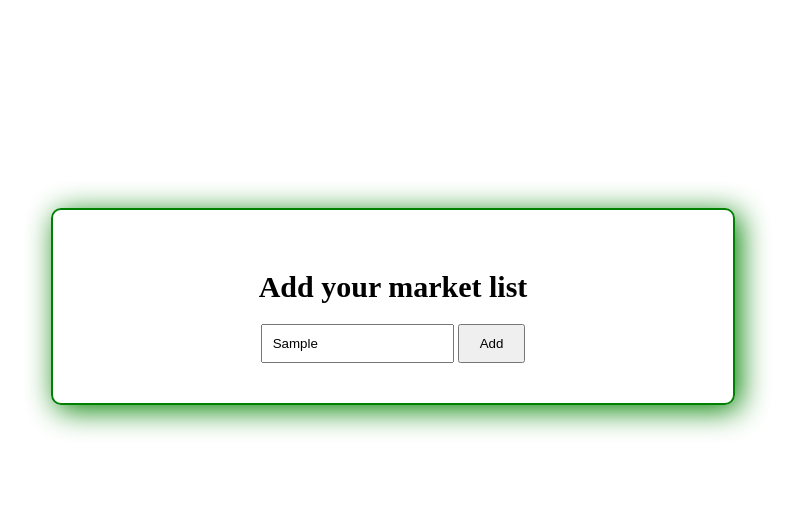
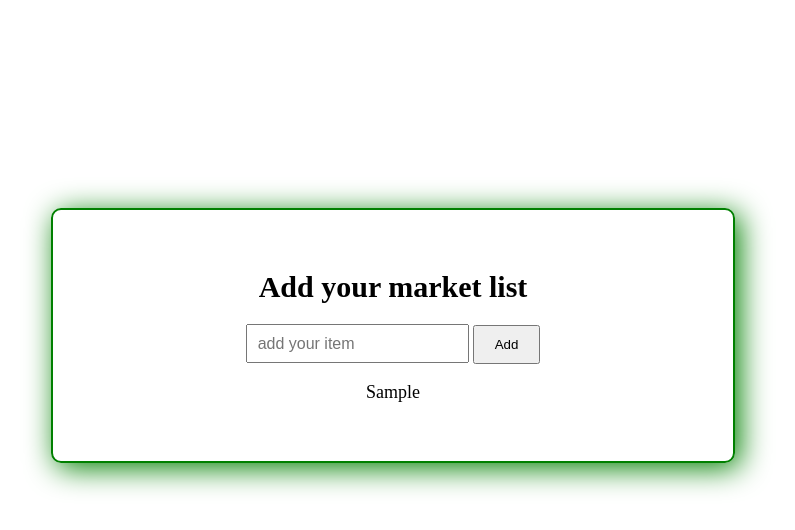
Before and after one commit to Siam-al-islam/webChallenge-99DaysWithCPC, a plain HTML site: page day4/dom-manipulate/index.html in a window 1280 px wide. Both pictures are taken after typing "Sample" into the empty fields and a click on the button "Add". Shown: the whole page, without its empty margins (247-1042 px from the left). Drawn offline with Linux system fonts and the light colour scheme.

Commit message:
input filed function added with js

```diff
--- a/day4/dom-manipulate/index.html
+++ b/day4/dom-manipulate/index.html
@@ -14,8 +14,13 @@
             <h1>Add your market list</h1>
             <input placeholder="add your item" type="text" name="" id="input-field">
             <button id="add-btn">Add</button>
+            <div id="list-container">
+
+            </div>
         </div>
     </main>
+
+    <script src="script.js"></script>
 </body>
 
 </html>
--- /dev/null
+++ b/day4/dom-manipulate/script.js
@@ -0,0 +1,13 @@
+const inputField = document.querySelector('#input-field');
+const addBtn = document.querySelector('#add-btn');
+const itemContainer = document.querySelector('#list-container');
+
+const addList = () => {
+    const newItem = document.createElement('p');
+    newItem.innerText = inputField.value;
+    itemContainer.appendChild(newItem);
+    newItem.classList.add('item')
+    inputField.value = "";
+}
+
+addBtn.addEventListener('click', addList);
--- a/day4/dom-manipulate/style.css
+++ b/day4/dom-manipulate/style.css
@@ -19,8 +19,15 @@ body {
 .container input {
     height: 33px;
     padding-left: 10px;
+    font-size: 16px;
 }
 
 .container button {
     padding: 10px 20px;
 }
+
+.item {
+    font-size: 18px;
+    margin-top: 10;
+    list-style: disc;
+}
```
